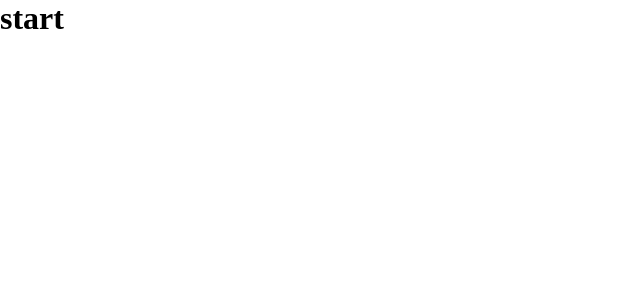
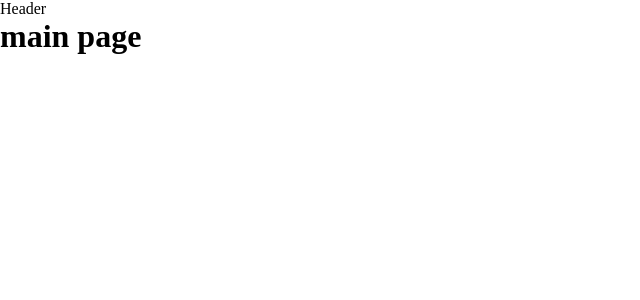
Before and after one commit to Andrew1996-la/nebo-test, a React (Vite) app: page / in a window 1280 px wide. Shown: the top 300 px of the page, without its empty margins (0-640 px from the left). Built offline with nearby package versions, Linux system fonts and the light colour scheme.

Commit message:
create base structure, add base router

```diff
--- a/src/App.tsx
+++ b/src/App.tsx
@@ -1,13 +1,8 @@
-
-import './App.css'
+import './App.css';
+import Layout from './components/Layout/Layout';
 
 function App() {
-
-  return (
-    <>
-      <h1>start</h1>
-    </>
-  )
+    return <Layout />;
 }
 
-export default App
+export default App;
--- /dev/null
+++ b/src/components/Header/Header.tsx
@@ -0,0 +1,7 @@
+const Header = () => {
+    return (
+        <header>Header</header>
+    )
+}
+
+export default Header
--- /dev/null
+++ b/src/components/Layout/Layout.tsx
@@ -0,0 +1,22 @@
+import { Route, Routes } from 'react-router-dom';
+import HeroPage from '../../pages/HeroPage/HeroPage';
+import MainPage from '../../pages/MainPage/MainPage';
+import NotFoundPage from '../../pages/NotFoundPage/NotFoundPage';
+import Header from '../Header/Header';
+
+const Layout = () => {
+    return (
+        <>
+            <Header />
+            <main>
+                <Routes>
+                    <Route path='/' element={<MainPage />} />
+                    <Route path='/page:id' element={<HeroPage />} />
+                    <Route path='*' element={<NotFoundPage />} />
+                </Routes>
+            </main>
+        </>
+    );
+};
+
+export default Layout;
--- a/src/main.tsx
+++ b/src/main.tsx
@@ -1,10 +1,13 @@
-import React from 'react'
-import ReactDOM from 'react-dom/client'
-import App from './App.tsx'
-import './index.css'
+import React from 'react';
+import ReactDOM from 'react-dom/client';
+import { BrowserRouter } from 'react-router-dom';
+import App from './App.tsx';
+import './index.css';
 
 ReactDOM.createRoot(document.getElementById('root')!).render(
-  <React.StrictMode>
-    <App />
-  </React.StrictMode>,
-)
+    <React.StrictMode>
+        <BrowserRouter>
+            <App />
+        </BrowserRouter>
+    </React.StrictMode>
+);
--- /dev/null
+++ b/src/pages/HeroPage/HeroPage.tsx
@@ -0,0 +1,5 @@
+const HeroPage = () => {
+    return <>hero page</>;
+};
+
+export default HeroPage;
--- /dev/null
+++ b/src/pages/MainPage/MainPage.tsx
@@ -0,0 +1,9 @@
+const MainPage = () => {
+    return (
+        <>
+            <h1>main page</h1>
+        </>
+    );
+};
+
+export default MainPage;
--- /dev/null
+++ b/src/pages/NotFoundPage/NotFoundPage.tsx
@@ -0,0 +1,7 @@
+const NotFoundPage = () => {
+    return (
+        <>not found page</>
+    )
+}
+
+export default NotFoundPage
```
Also changed, not shown: src/components/Header/header.module.css (added), src/components/Layout/layout.module.css (added), src/pages/HeroPage/heroPage.module.css (added), src/pages/MainPage/mainPage.module.css (added), src/pages/NotFoundPage/notFoundPage.module.css (added).
